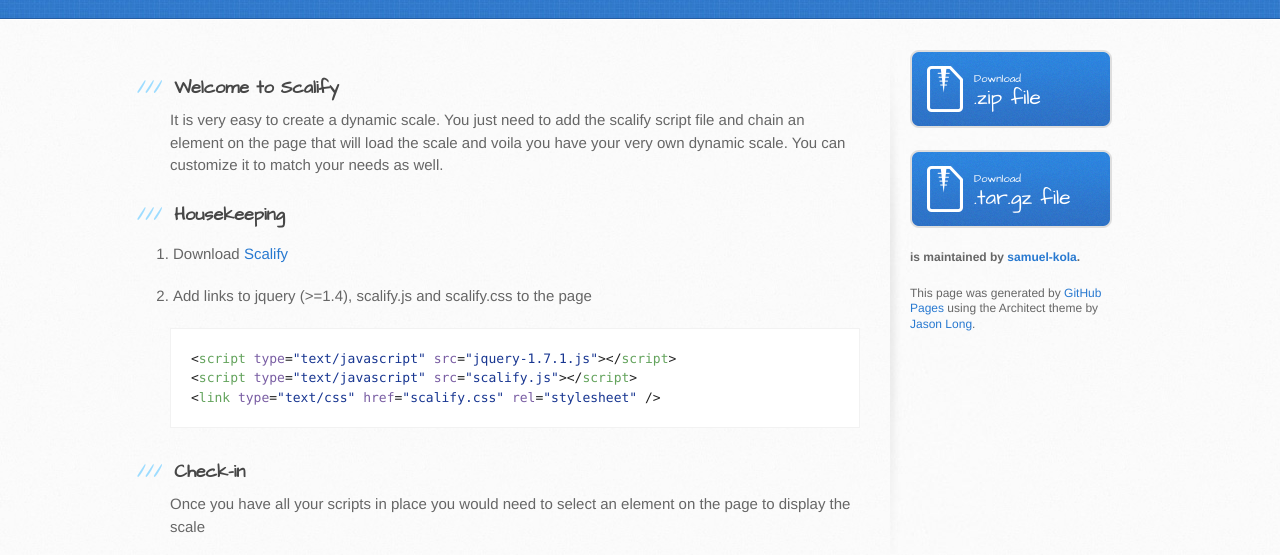
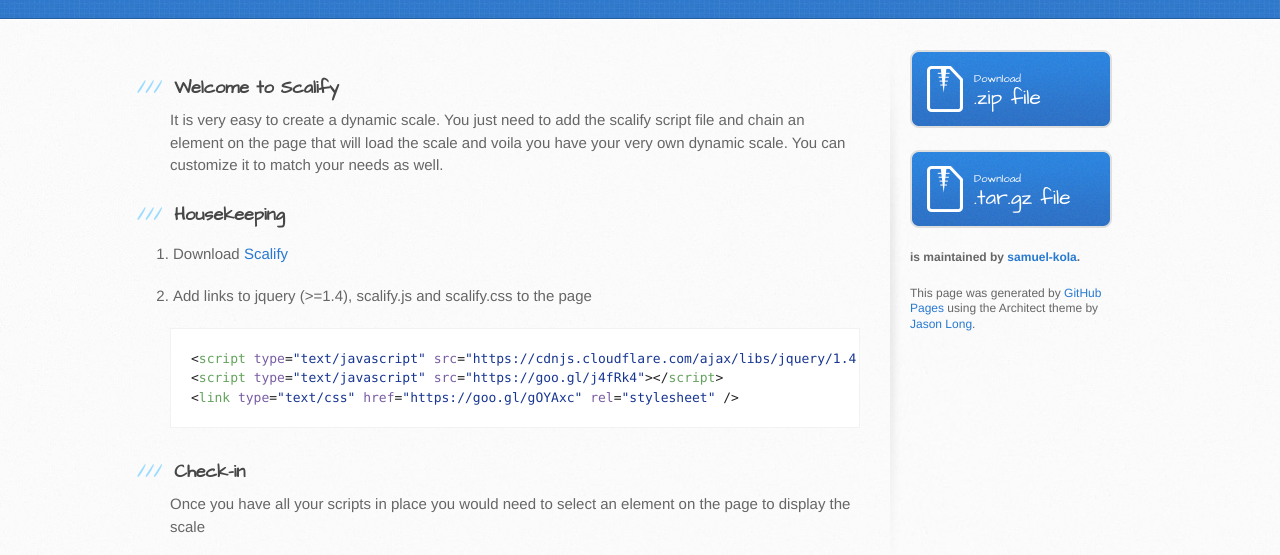
Before and after one commit to samuel-kola/scalify, a plain HTML site: page index.html in a window 1280 px wide. Shown: the part 182-737 px from the top of the page. Drawn offline with Linux system fonts and the light colour scheme.

Commit message:
Create gh-pages branch via GitHub

```diff
--- a/index.html
+++ b/index.html
@@ -41,9 +41,9 @@
 <li><p>Add links to jquery (&gt;=1.4), scalify.js and scalify.css to the page </p></li>
 </ol>
 
-<div class="highlight highlight-text-html-basic"><pre>&lt;<span class="pl-ent">script</span> <span class="pl-e">type</span>=<span class="pl-s"><span class="pl-pds">"</span>text/javascript<span class="pl-pds">"</span></span> <span class="pl-e">src</span>=<span class="pl-s"><span class="pl-pds">"</span>jquery-1.7.1.js<span class="pl-pds">"</span></span>&gt;&lt;/<span class="pl-ent">script</span>&gt;
-&lt;<span class="pl-ent">script</span> <span class="pl-e">type</span>=<span class="pl-s"><span class="pl-pds">"</span>text/javascript<span class="pl-pds">"</span></span> <span class="pl-e">src</span>=<span class="pl-s"><span class="pl-pds">"</span>scalify.js<span class="pl-pds">"</span></span>&gt;&lt;/<span class="pl-ent">script</span>&gt;
-&lt;<span class="pl-ent">link</span> <span class="pl-e">type</span>=<span class="pl-s"><span class="pl-pds">"</span>text/css<span class="pl-pds">"</span></span> <span class="pl-e">href</span>=<span class="pl-s"><span class="pl-pds">"</span>scalify.css<span class="pl-pds">"</span></span> <span class="pl-e">rel</span>=<span class="pl-s"><span class="pl-pds">"</span>stylesheet<span class="pl-pds">"</span></span> /&gt;</pre></div>
+<div class="highlight highlight-text-html-basic"><pre>&lt;<span class="pl-ent">script</span> <span class="pl-e">type</span>=<span class="pl-s"><span class="pl-pds">"</span>text/javascript<span class="pl-pds">"</span></span> <span class="pl-e">src</span>=<span class="pl-s"><span class="pl-pds">"</span>https://cdnjs.cloudflare.com/ajax/libs/jquery/1.4.0/jquery.min.js<span class="pl-pds">"</span></span>&gt;&lt;/<span class="pl-ent">script</span>&gt;
+&lt;<span class="pl-ent">script</span> <span class="pl-e">type</span>=<span class="pl-s"><span class="pl-pds">"</span>text/javascript<span class="pl-pds">"</span></span> <span class="pl-e">src</span>=<span class="pl-s"><span class="pl-pds">"</span>https://goo.gl/j4fRk4<span class="pl-pds">"</span></span>&gt;&lt;/<span class="pl-ent">script</span>&gt;
+&lt;<span class="pl-ent">link</span> <span class="pl-e">type</span>=<span class="pl-s"><span class="pl-pds">"</span>text/css<span class="pl-pds">"</span></span> <span class="pl-e">href</span>=<span class="pl-s"><span class="pl-pds">"</span>https://goo.gl/gOYAxc<span class="pl-pds">"</span></span> <span class="pl-e">rel</span>=<span class="pl-s"><span class="pl-pds">"</span>stylesheet<span class="pl-pds">"</span></span> /&gt;</pre></div>
 
 <h3>
 <a id="check-in" class="anchor" href="#check-in" aria-hidden="true"><span class="octicon octicon-link"></span></a>Check-in</h3>
```
Also changed, not shown: params.json (+1 -1 lines).
